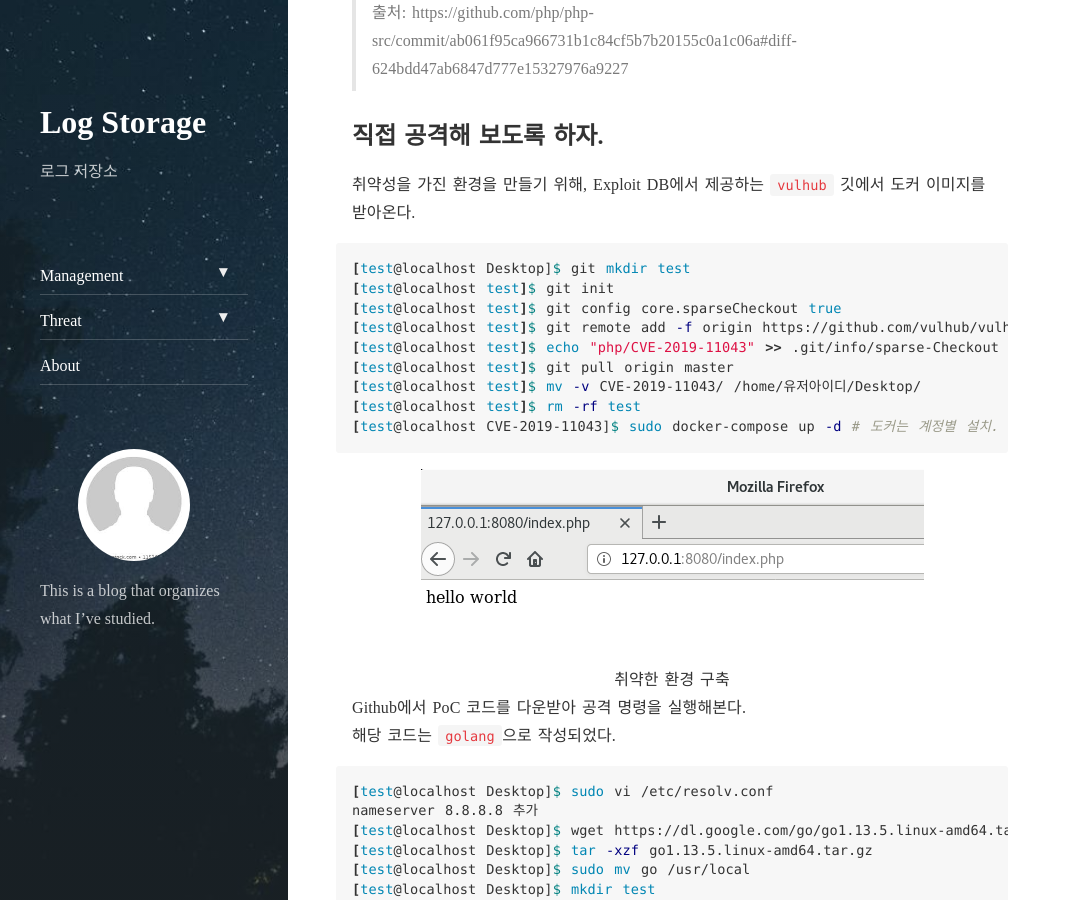
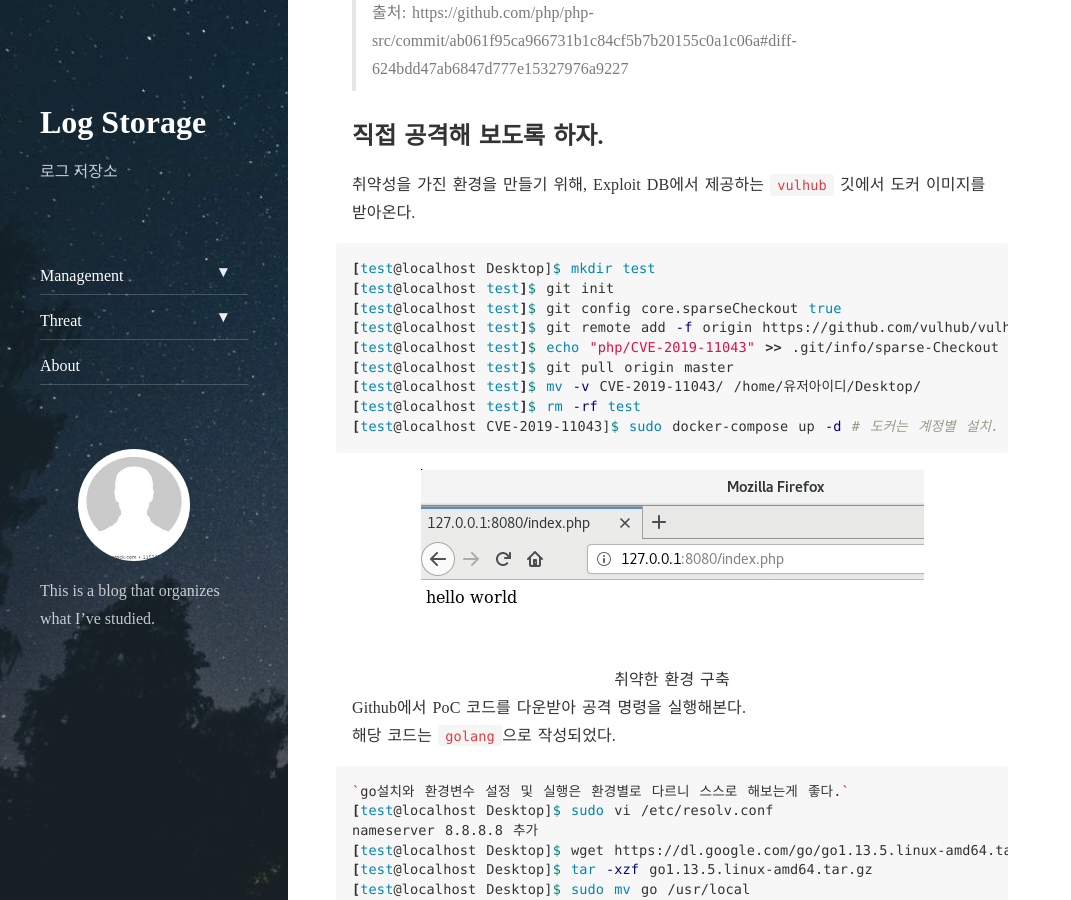
Before and after one commit to chanbin/chanbin.github.io, a Jekyll site: the page built from _posts/2019-12-19-php-fpm-rce.md, in a window 1280 px wide and 900 px high, scrolled down 1007 px. Shown: the whole window, without its empty margins (0-1071 px from the left). Built offline with Jekyll 4.4.1, drawn with Linux system fonts in a browser that asks for light colours; nearby versions of some CDN libraries; some of the changed text lies outside the part shown.

Commit message:
edit post

````diff
--- a/_posts/2019-12-19-php-fpm-rce.md
+++ b/_posts/2019-12-19-php-fpm-rce.md
@@ -31,7 +31,7 @@ PHP-FPM(FastCGI Process Manager)은 동적 페이지를 빠르게 처리하기
 취약성을 가진 환경을 만들기 위해, Exploit DB에서 제공하는 `vulhub` 깃에서 도커 이미지를 받아온다.
 
 ```bash
-[test@localhost Desktop]$ git mkdir test
+[test@localhost Desktop]$ mkdir test
 [test@localhost test]$ git init
 [test@localhost test]$ git config core.sparseCheckout true
 [test@localhost test]$ git remote add -f origin https://github.com/vulhub/vulhub
@@ -47,6 +47,7 @@ PHP-FPM(FastCGI Process Manager)은 동적 페이지를 빠르게 처리하기
 
 Github에서 PoC 코드를 다운받아 공격 명령을 실행해본다.<br>해당 코드는 `golang`으로 작성되었다.
 ```bash
+`go설치와 환경변수 설정 및 실행은 환경별로 다르니 스스로 해보는게 좋다.`
 [test@localhost Desktop]$ sudo vi /etc/resolv.conf
 nameserver 8.8.8.8 추가
 [test@localhost Desktop]$ wget https://dl.google.com/go/go1.13.5.linux-amd64.tar.gz
````
Also changed, not shown: other parts of _posts/2019-12-19-php-fpm-rce.md (+1 -1 lines).
